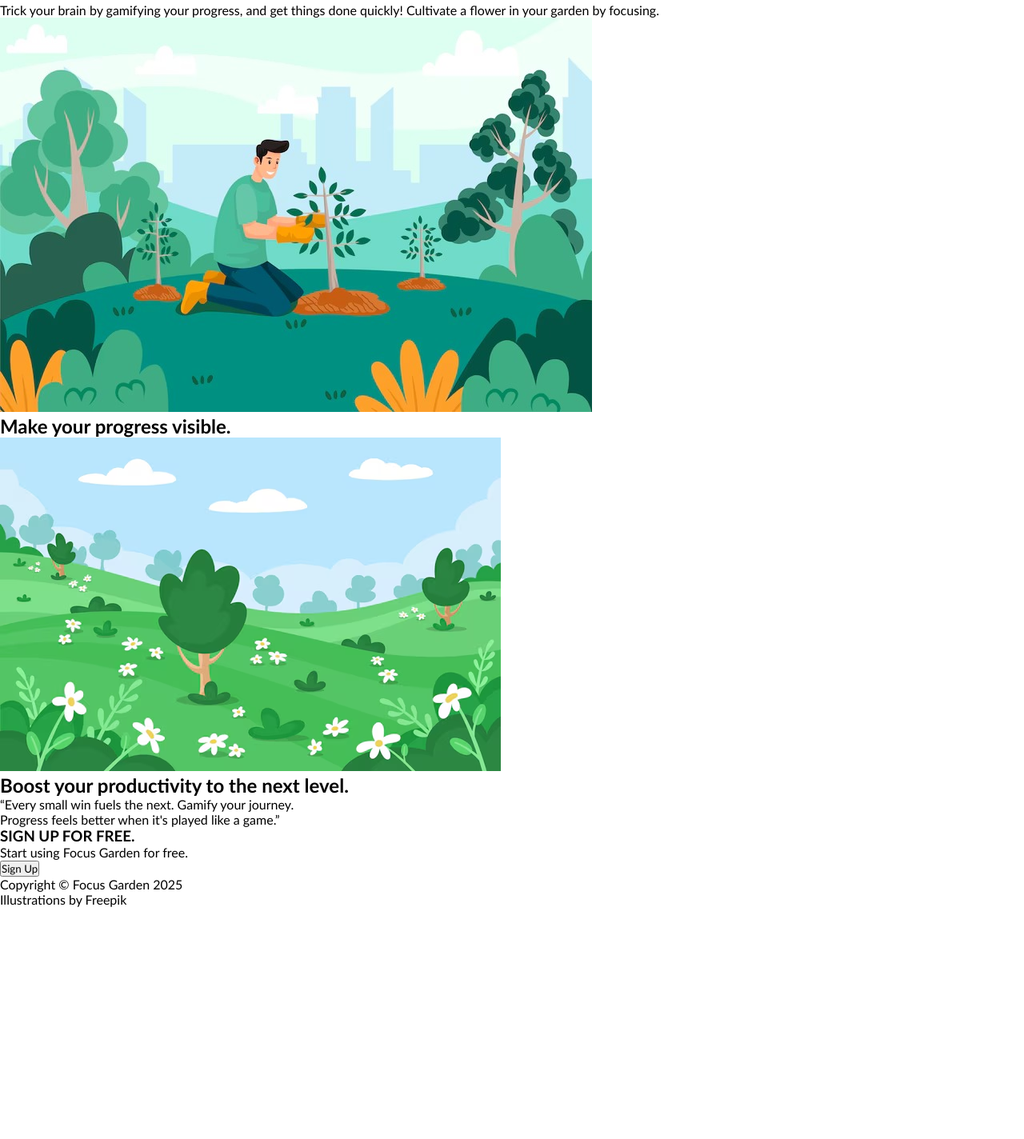
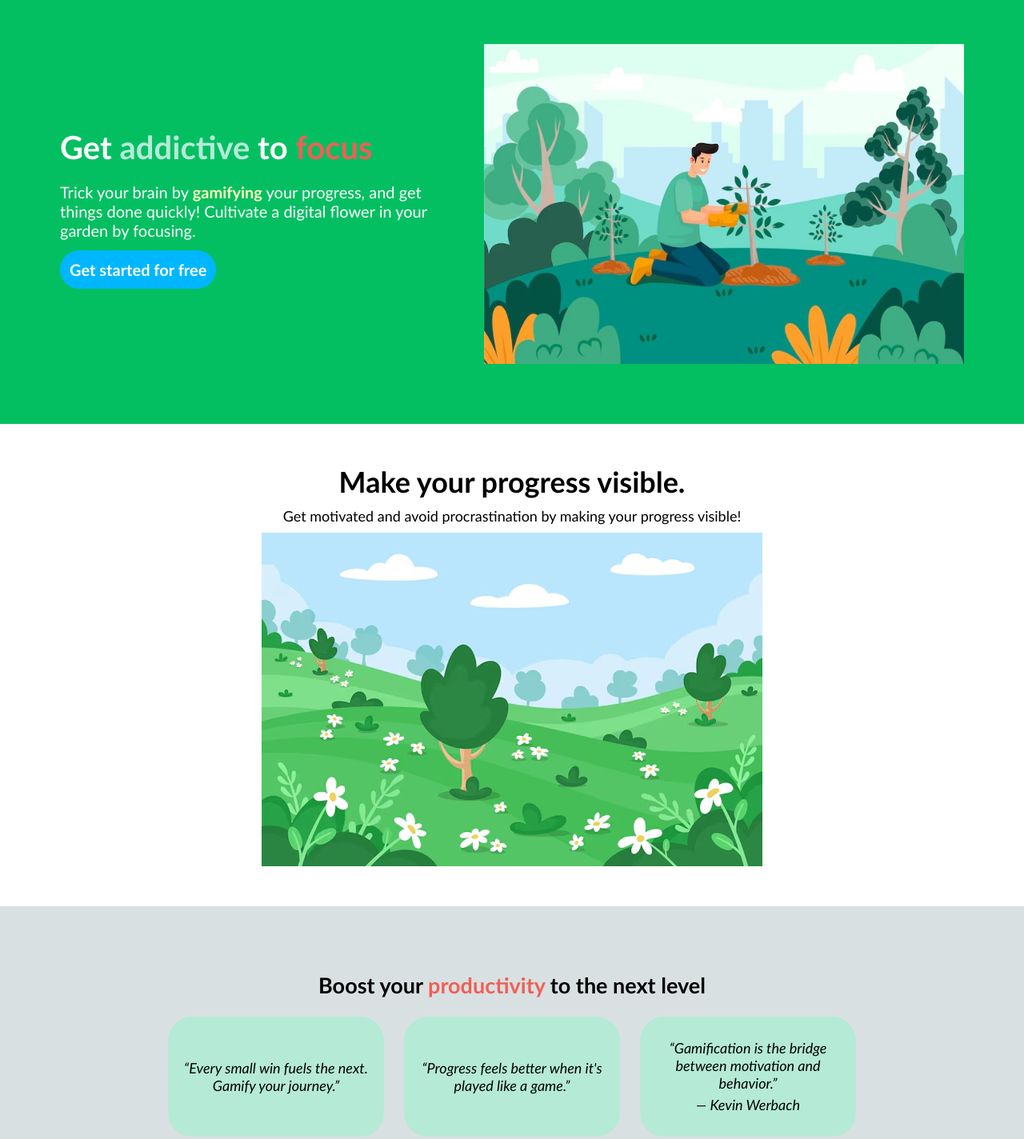
Before and after one commit to tayfurd/landing-page, a plain HTML site: page index.html in a window 1280 px wide. Shown: the part 96-1520 px from the top of the page at 80% size. Before the commit the page ends 1230 px from the top, so only its background shows below. Drawn offline with Linux system fonts and the light colour scheme.

Commit message:
Finish homepage style

```diff
--- a/index.html
+++ b/index.html
@@ -6,7 +6,7 @@
     <title>Focus Garden</title>
     <link href="./style.css" rel="stylesheet">
 </head>
-<body>
+<body id="body">
     <div class="menu-bar">
         <a href="./index.html" class="logo"> Focus Garden </a>
         <div class="right">
@@ -14,26 +14,37 @@
             <div> <a href="./get-started.html" class="get-started">Get started for free</a> </div>
         </div>
     </div>
+
     <div class="content-1">
         <div class="left">
-            <h1> Get addictive to focus!</h1>
-            <div> Trick your brain by gamifying your progress, and get things done quickly! Cultivate a flower in your garden by focusing. <div>
+            <h1 class="headline"> Get <span class="addictive-span">addictive </span> to <span class="focus-span"> focus </span></h1>
+            <div> Trick your brain by <span class="gamifying-span">gamifying</span> your progress, and get things done quickly! Cultivate a digital flower in your garden by focusing. </div>
+            <div class="get-started-container"> <a href="./get-started.html" class="get-started">Get started for free</a> </div>
         </div>
         <img src="./img/4.jpg">
     </div>
-        <h2> Make your progress visible. </h2>
+
+    <div class="content-2">
+        <h1 class="headline"> Make your progress visible. </h1>
+        <div>Get motivated and avoid procrastination by making your progress visible! </div>
         <img src="./img/3.png">
     </div>
+
     <div class="quote">
-        <h2>Boost your productivity to the next level.</h2>
-        <div>“Every small win fuels the next. Gamify your journey. </div>
-        <div> Progress feels better when it's played like a game.” </div>
+        <h2 class="quote-headline">Boost your <span class="productivity-span-quote">productivity</span> to the next level</h2>
+        <div class="quotes-content">
+        <div class="quotes"> <q>Every small win fuels the next. Gamify your journey.</q> </div>
+        <div class="quotes"> <q>Progress feels better when it's played like a game.</q> </div>
+        <div class="quotes"> <q>Gamification is the bridge between motivation and behavior.</q> — Kevin Werbach </div>
+        </div>
+
     </div>
+
     <div class="sign-up">
         <h3> SIGN UP FOR FREE. </h3>
-        <div> Start using Focus Garden for free. </div>
-        <button>Sign Up</button>
+        <a href="./get-started.html" class="sign-up-button">GET STARTED</a>
     </div>
+
     <div class="footer">
         <div> Copyright © Focus Garden 2025 </div>
         <div> Illustrations by Freepik </div>
--- a/style.css
+++ b/style.css
@@ -1,13 +1,17 @@
-* {
+body {
     font-family: "Gill Sans", "Helvetica", sans-serif;
     margin: 0;
     padding: 0;
     box-sizing: border-box;
+    display: flex;
+    flex-direction: column;
+    background-color: #04BF62;
+    font-size: 18px;
 }
 
 .menu-bar {
     background-color:#04BF62;
-    height: 3rem;
+    height: 1rem;
     display: flex;
     align-items: center;
     justify-content: space-between;
@@ -27,7 +31,7 @@
 }
 
 .menu-bar .logo {
-    font-weight: 500;
+    font-weight: 300;
     font-size: 35px;
     font-style: italic;
     margin-left: 3em;
@@ -48,6 +52,136 @@
     background-color: rgb(0, 179, 250);
 }
 
+.sign-up-button:hover {background-color: rgb(0, 179, 250);}
+
 /*  gray #D9E0E2
     white #FDFDFC
 */
+
+.content-1 {
+    display: flex;
+    flex-wrap: wrap;
+    flex: 1;
+    margin: 75px;
+    align-items: center;
+    justify-content: center;
+    gap: 30px;
+    flex-shrink: 0;
+}
+
+.content-1 .left {
+    display: flex;
+    flex-direction: column;
+    width: 500px;
+    background-color: #04BF62;
+    color: #FDFDFC;
+    font-size: 20px;
+    gap: 20px;
+}
+.focus-span {
+    color: #ee6055;
+}
+.addictive-span {
+    color: #B5ead7
+}
+.gamifying-span {
+    font-weight: 900;
+    color: #FFF9BD;
+}
+.content-1 img {
+    width: 600px;
+}
+
+.headline {
+    margin: 0px;
+}
+
+.get-started {
+    background-color: #00b7ff;
+    padding: 12px;
+    color: #FDFDFC;
+    border-radius: 25px;
+    text-decoration: none;
+    font-weight: 600;
+}
+
+.get-started-container{
+    margin-top: 5px;
+}
+
+.content-2 {
+    display: flex;
+    background-color: white;
+    justify-content: center;
+    align-items: center;
+    flex-direction: column;
+    margin: 0;
+    padding: 50px;
+    gap: 10px;
+}
+
+.quote {
+    display: flex;
+    flex-direction: column;
+    justify-content: center;
+    align-items: center;
+    background-color: #D9E0E2;
+    margin: 0;
+    padding: 60px 0;
+    font-style: italic;
+}
+
+.quotes-content {
+    display: flex;
+    gap: 25px;
+}
+.quotes {
+    width: 250px;
+    height: 150px;
+    background-color: #B5ead7;
+    border-radius: 30px;
+    justify-content: center;
+    align-items: center;
+    padding: 0 10px;
+    margin: 0;
+    display: flex;
+    text-align: center;
+    flex-direction: column;
+    gap: 5px;
+}
+.quote-headline {
+    font-style: normal;
+}
+
+.productivity-span-quote {
+    color: #ee6055;
+}
+
+.sign-up {
+    background-color: white;
+    display: flex;
+    flex-direction: column;
+    padding: 50px;
+    justify-content: center;
+    align-items: center;
+}
+
+.sign-up-button {
+    background-color: #00b7ff;
+    padding: 12px;
+    color: #FDFDFC;
+    border-radius: 25px;
+    text-decoration: none;
+    font-weight: 600;
+}
+
+.footer {
+    height: 75px;
+    display: flex;
+    text-align: center;
+    flex-direction: column;
+    justify-content: center;
+    align-items: center;
+    background-color: #323b47;
+    color: rgb(221, 220, 220);
+}
```
